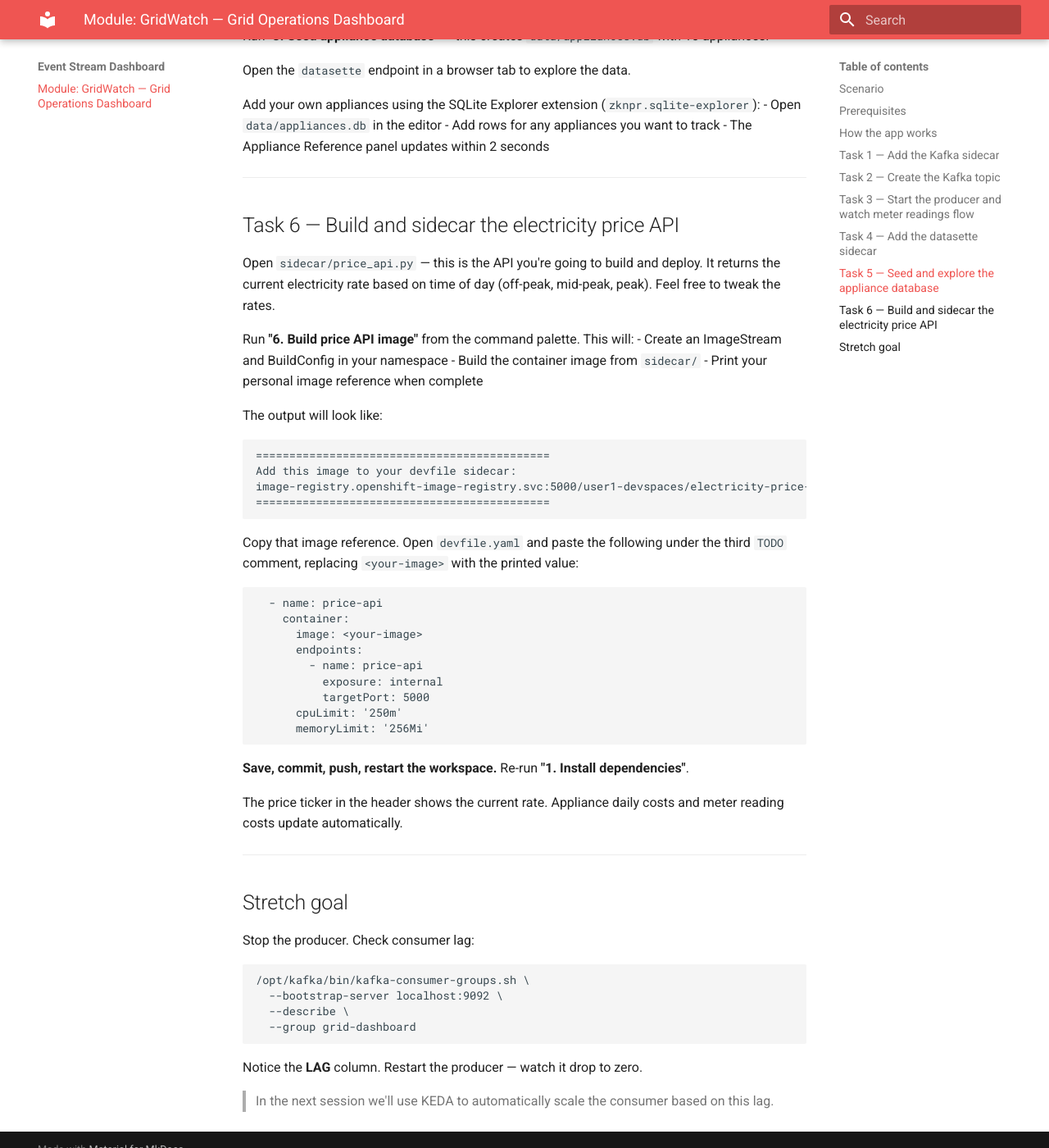
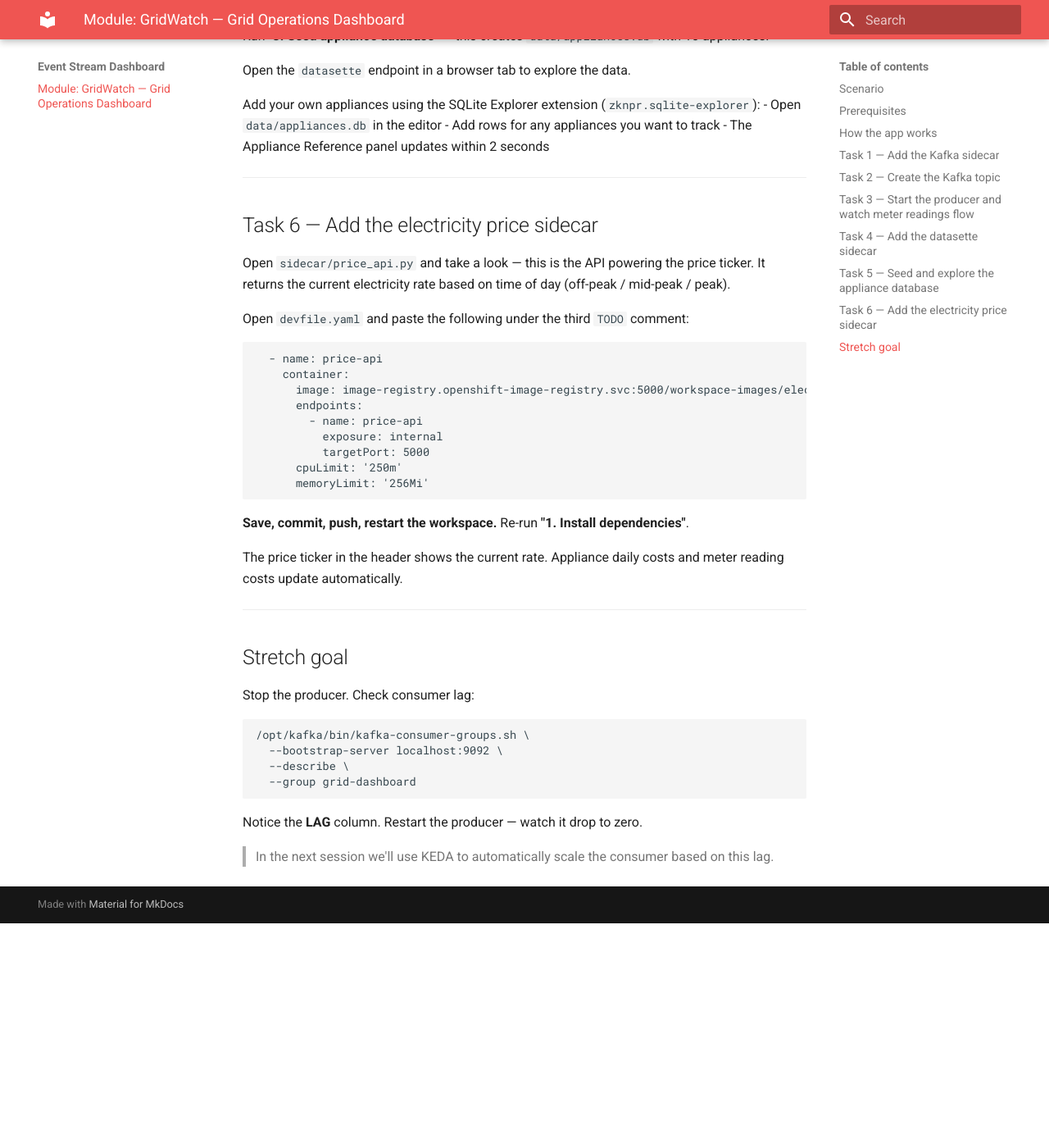
Before and after one commit to na-launch-workshop/workshop-python-event_stream_fastapi, an MkDocs documentation site: the page built from docs/index.md, in a window 1280 px wide and 1400 px high, scrolled down 2848 px. Shown: the whole window at 82% size. Built offline with MkDocs 1.6.1 and Material for MkDocs 9.7.7, drawn with Linux system fonts in a browser that asks for light colours; after the commit the page ends 3974 px from its top, so only the background shows below that.

Commit message:
Revert to pre-built price API image, remove k8s/ build exercise

````diff
--- a/docs/index.md
+++ b/docs/index.md
@@ -127,29 +127,16 @@ Add your own appliances using the SQLite Explorer extension (`zknpr.sqlite-explo
 
 ---
 
-## Task 6 — Build and sidecar the electricity price API
+## Task 6 — Add the electricity price sidecar
 
-Open `sidecar/price_api.py` — this is the API you're going to build and deploy. It returns the current electricity rate based on time of day (off-peak, mid-peak, peak). Feel free to tweak the rates.
+Open `sidecar/price_api.py` and take a look — this is the API powering the price ticker. It returns the current electricity rate based on time of day (off-peak / mid-peak / peak).
 
-Run **"6. Build price API image"** from the command palette. This will:
-- Create an ImageStream and BuildConfig in your namespace
-- Build the container image from `sidecar/`
-- Print your personal image reference when complete
-
-The output will look like:
-```
-============================================
-Add this image to your devfile sidecar:
-image-registry.openshift-image-registry.svc:5000/user1-devspaces/electricity-price-api:latest
-============================================
-```
-
-Copy that image reference. Open `devfile.yaml` and paste the following under the third `TODO` comment, replacing `<your-image>` with the printed value:
+Open `devfile.yaml` and paste the following under the third `TODO` comment:
 
 ```yaml
   - name: price-api
     container:
-      image: <your-image>
+      image: image-registry.openshift-image-registry.svc:5000/workspace-images/electricity-price-api:latest
       endpoints:
         - name: price-api
           exposure: internal
````
Also changed, not shown: devfile.yaml (+2 -15 lines), 1 other file.
